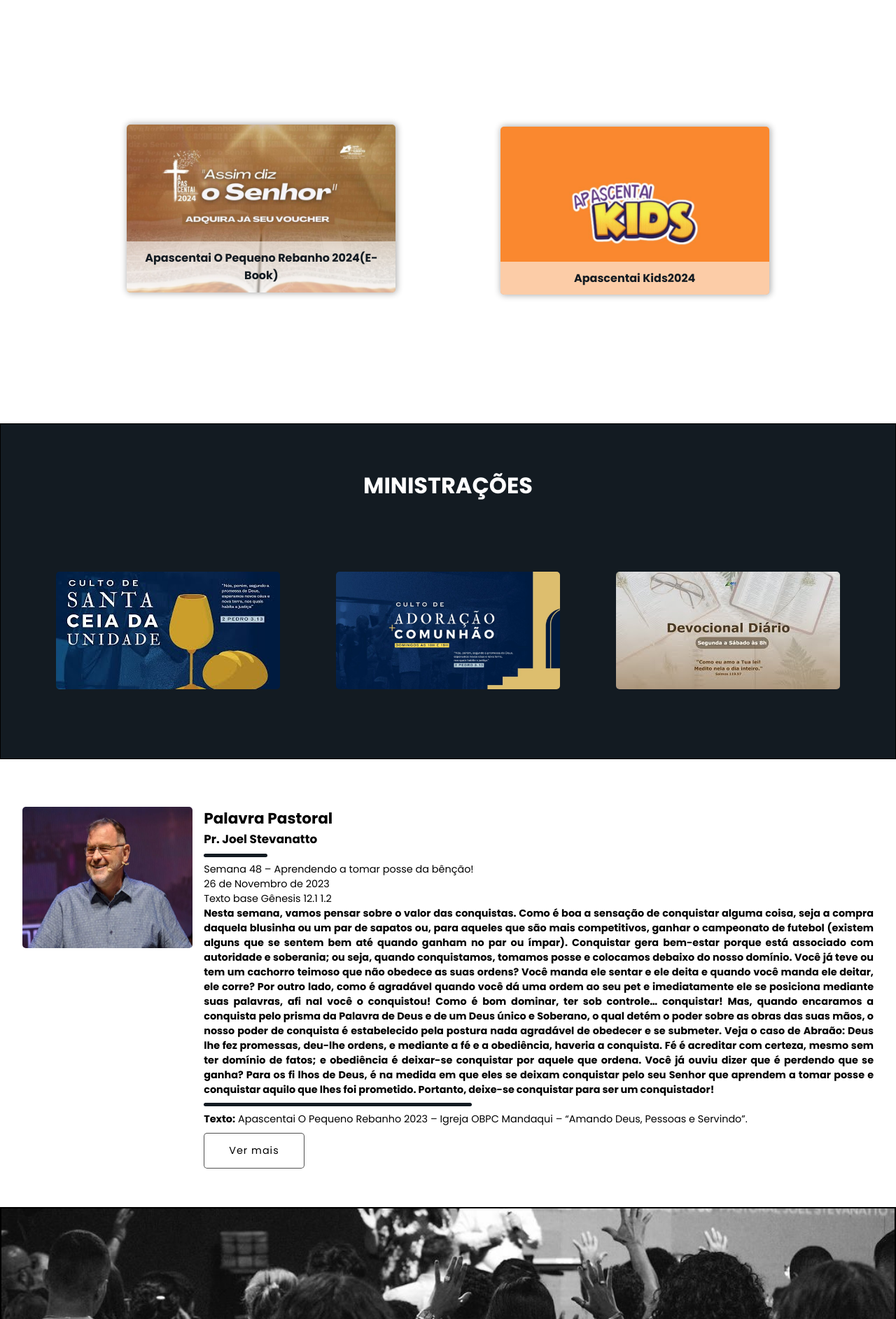
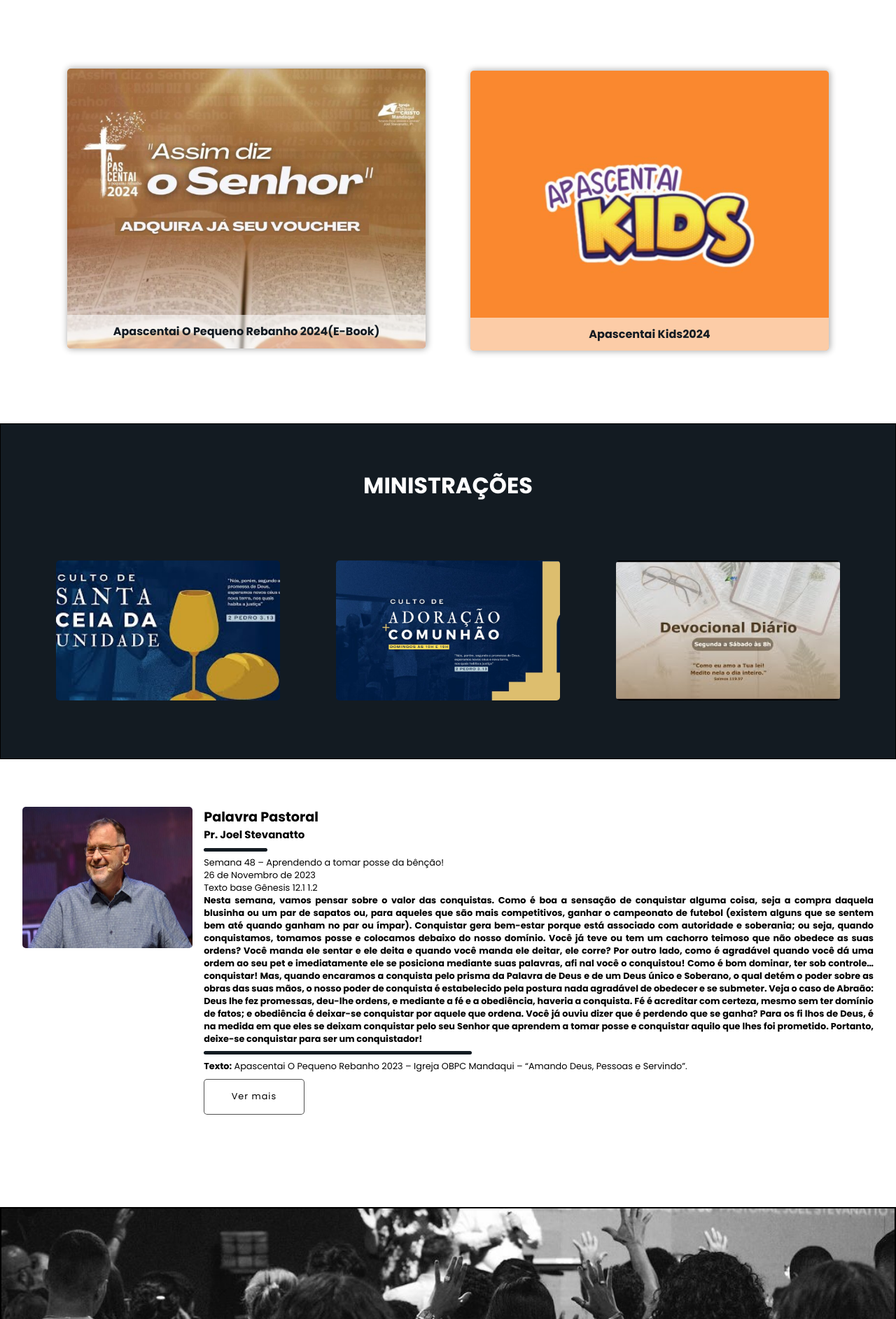
Before and after one commit to pietroabrahamian/OBPC-Mandaqui, a plain HTML site: page index.html in a window 1280 px wide. Shown: the part 915-2800 px from the top of the page at 70% size. Drawn offline with Linux system fonts and the light colour scheme.

Commit message:
alteraçao 1366

```diff
--- a/style/style.css
+++ b/style/style.css
@@ -545,9 +545,6 @@ footer a:hover {
     .agenda-apascentai-adulto, .agenda-apascentai-kids{
         height: 50vh;
     }
-     .ministracoes {
-        /* height: 70vh; */
-    }
     .ministracoes-links a {
         height: 40vh;
     }
@@ -572,15 +569,15 @@ footer a:hover {
 
 @media (max-width: 1366px) {
     .botao{
-        font-size: 1.1rem;
+        font-size: 1rem;
     }
-    .agenda-apascentai-adulto, .agenda-apascentai-kids{
-        width: 30vw;
-        height: 30vh;
+    .agenda-apascentai-adulto, .agenda-apascentai-kids {
+        width: 40vw;
+        height: 50vh;
     }
     .ministracoes-links a {
         width: 25vw;
-        height: 21vh;
+        height: 25vh;
     }
     .palavra-pr img {
         width: 20%; /* Ajuste conforme necessário */
@@ -589,12 +586,15 @@ footer a:hover {
 
      .mensagem-pr {
         width: 80%;
-        font-size: 90%;
+        font-size: 80%;
     }
     .palavra-pr  a > button{
         width: 15%;
         height: 10%;
         font-size: 100%;
+    }
+    footer{
+        height: 50vh;
     }
 }
 
```
